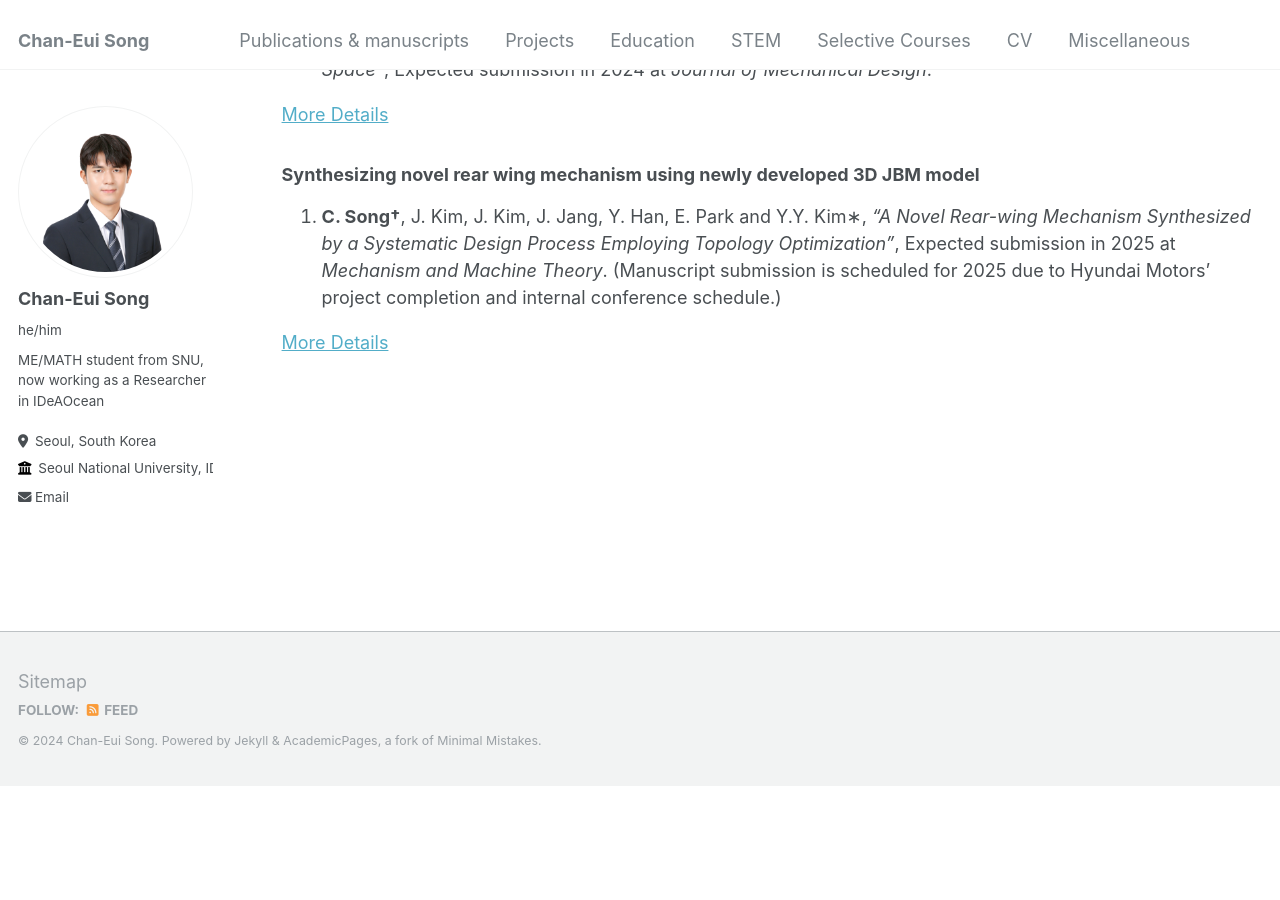
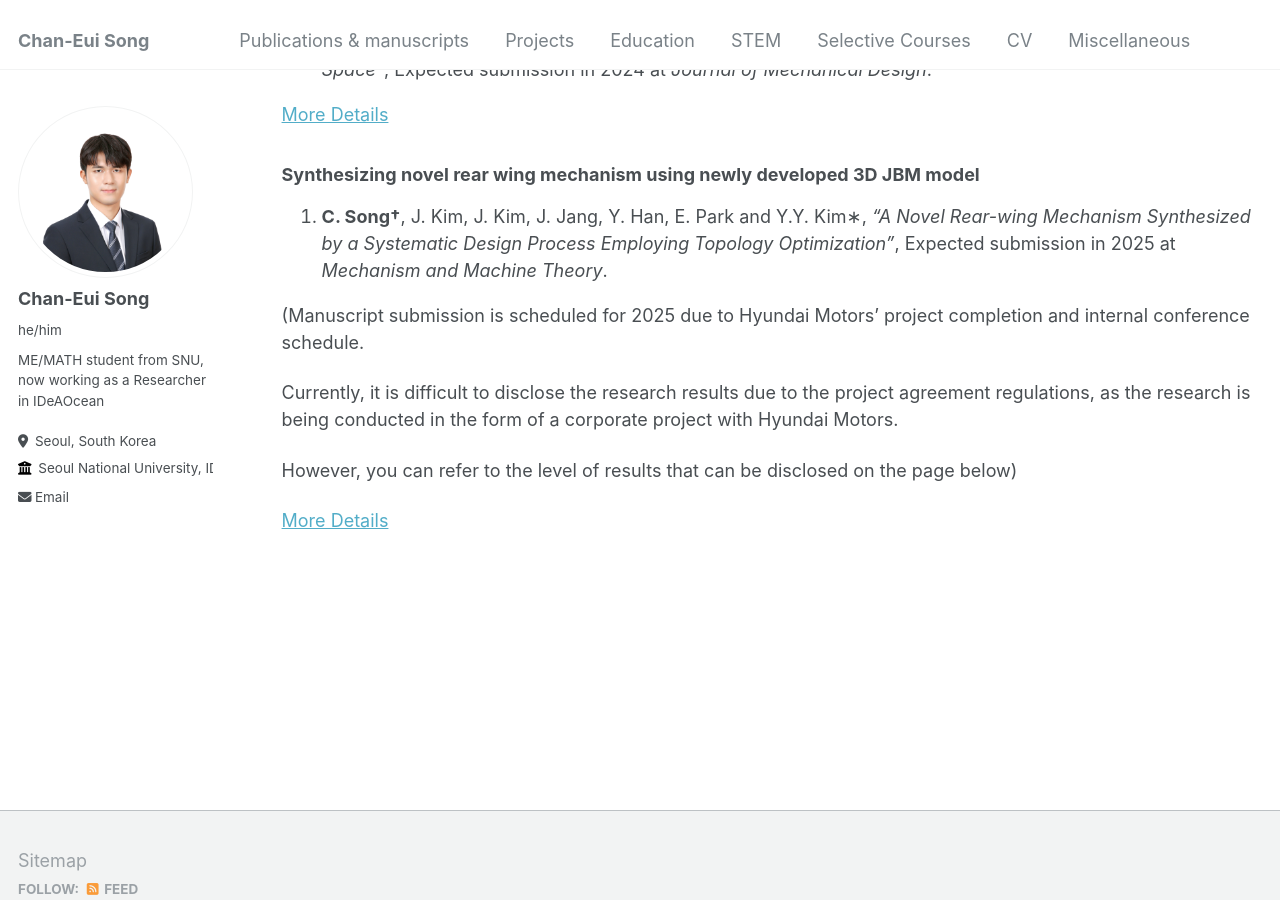
Before and after one commit to cksdml1014/chanisong, a Jekyll site: the page built from _pages/publications.md, in a window 1280 px wide and 900 px high, scrolled down 570 px. Built offline with Jekyll 4.4.1, drawn with Linux system fonts in a browser that asks for light colours; before the commit the page ends 1357 px from its top, so only the background shows below that.

Commit message:
Update publications.md

```diff
--- a/_pages/publications.md
+++ b/_pages/publications.md
@@ -25,6 +25,11 @@ submission in 2024 at *Journal of Mechanical Design*.
 2. **C. Song†**, J. Kim, J. Kim, J. Jang, Y. Han, E. Park and Y.Y. Kim∗, *“A Novel Rear-wing Mechanism Synthesized by a
 Systematic Design Process Employing Topology Optimization”*, Expected submission in 2025 at *Mechanism and Machine
 Theory*.
-(Manuscript submission is scheduled for 2025 due to Hyundai Motors’ project completion and internal conference schedule.)
+
+(Manuscript submission is scheduled for 2025 due to Hyundai Motors’ project completion and internal conference schedule.
+
+Currently, it is difficult to disclose the research results due to the project agreement regulations, as the research is being conducted in the form of a corporate project with Hyundai Motors.
+
+However, you can refer to the level of results that can be disclosed on the page below)
 
 [More Details](https://cksdml1014.github.io/chanisong//publications/2010-10-01-paper-title-number-2)
```
